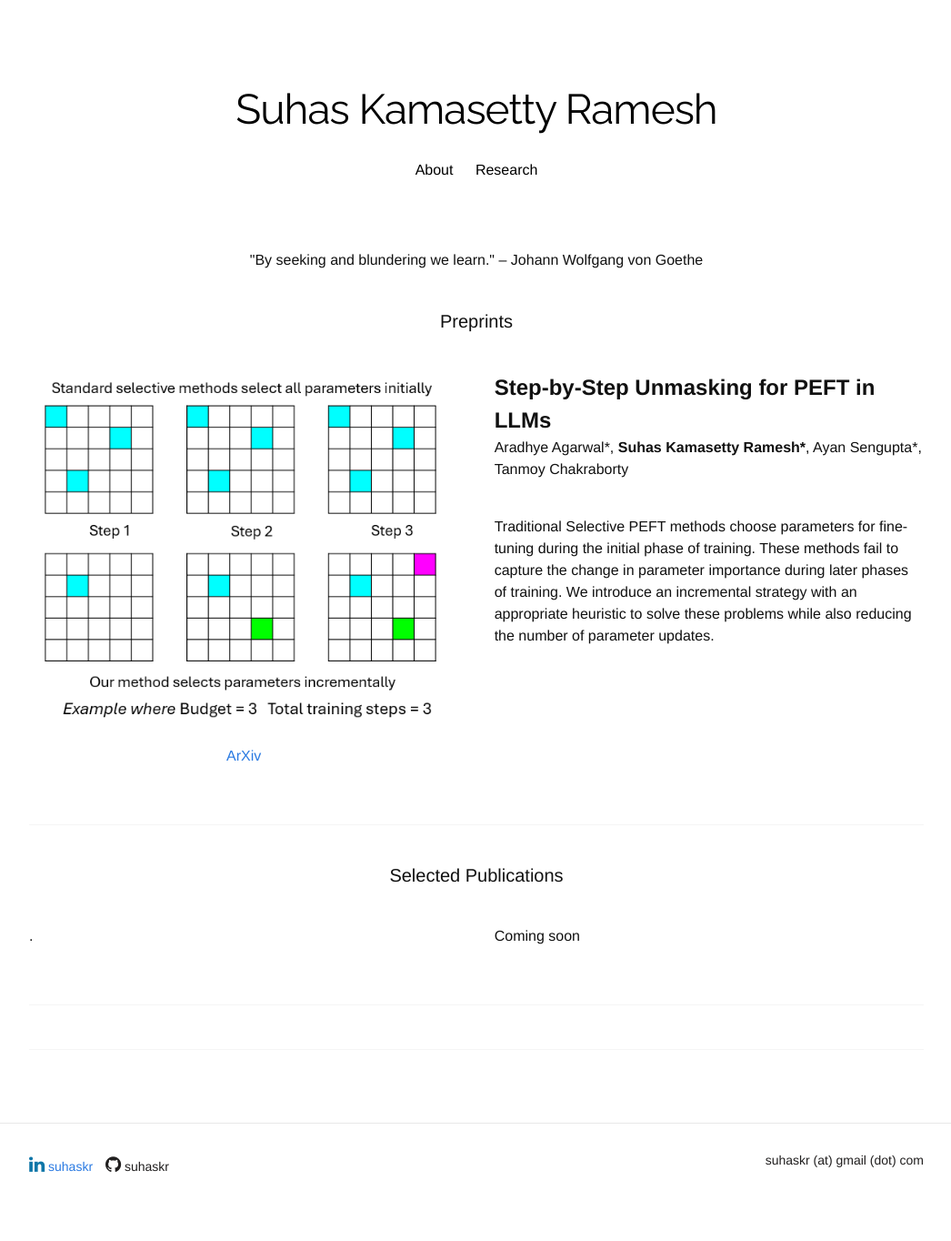
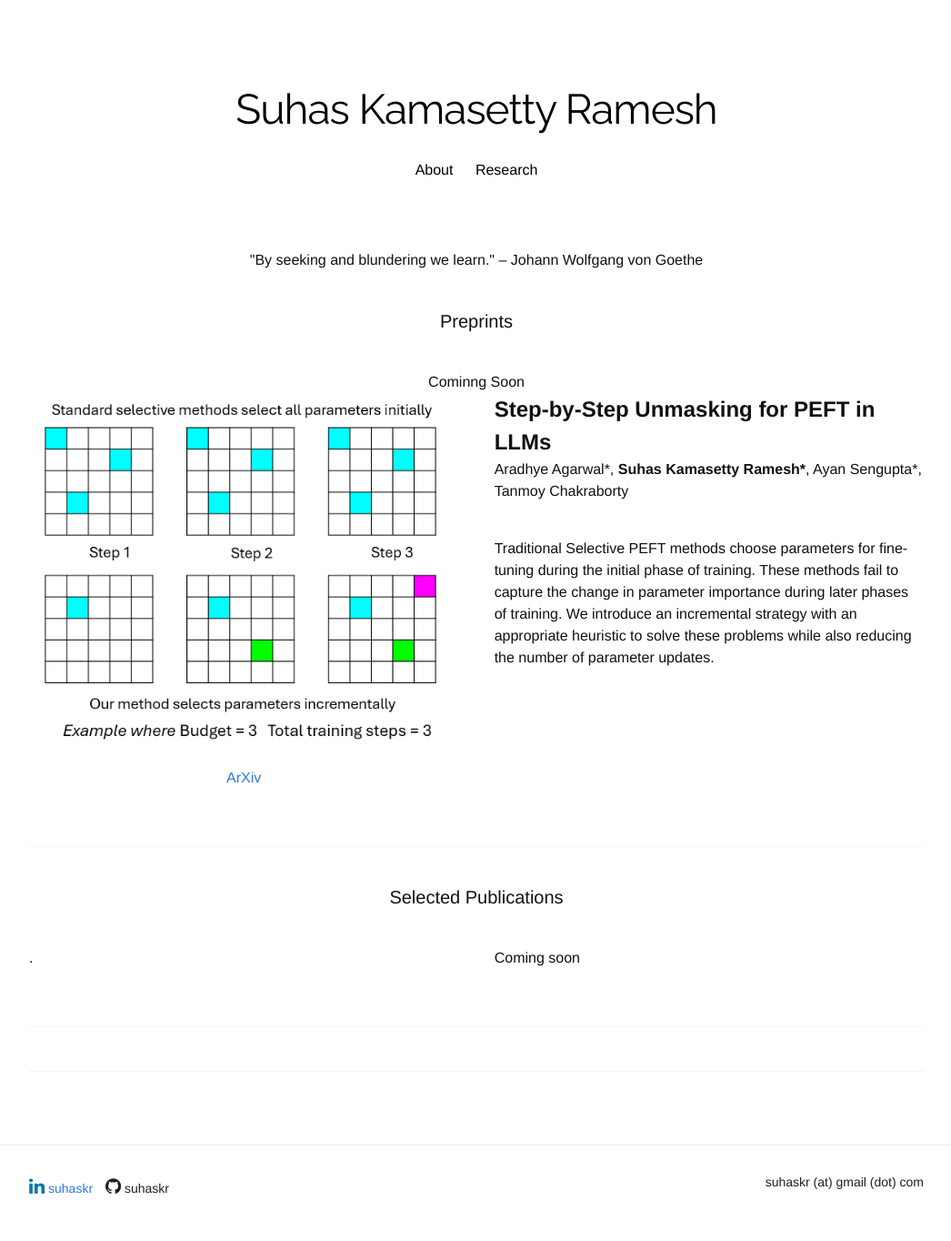
Before and after one commit to suhaskr/suhaskr.github.io, a Jekyll site: the page built from research.html, in a window 1280 px wide. Shown: the whole page at 91% size, without its empty margins (116-1162 px from the left). Built offline with Jekyll 4.4.1, drawn with Linux system fonts in a browser that asks for light colours; nearby versions of some CDN libraries; some web fonts are replaced; a style sheet for code colours, icons or effects is not loaded; before the commit the page ends 1340 px from its top, so only the background shows below that.

Commit message:
Update research.html

```diff
--- a/research.html
+++ b/research.html
@@ -9,7 +9,7 @@ title: "Research Overview"
 </center>
 
 <h2 id='preprints' class="page-heading">Preprints</h1>
-
+<center> Cominng Soon </center>
 
   <div class="row">
     <div class="six columns">
```
